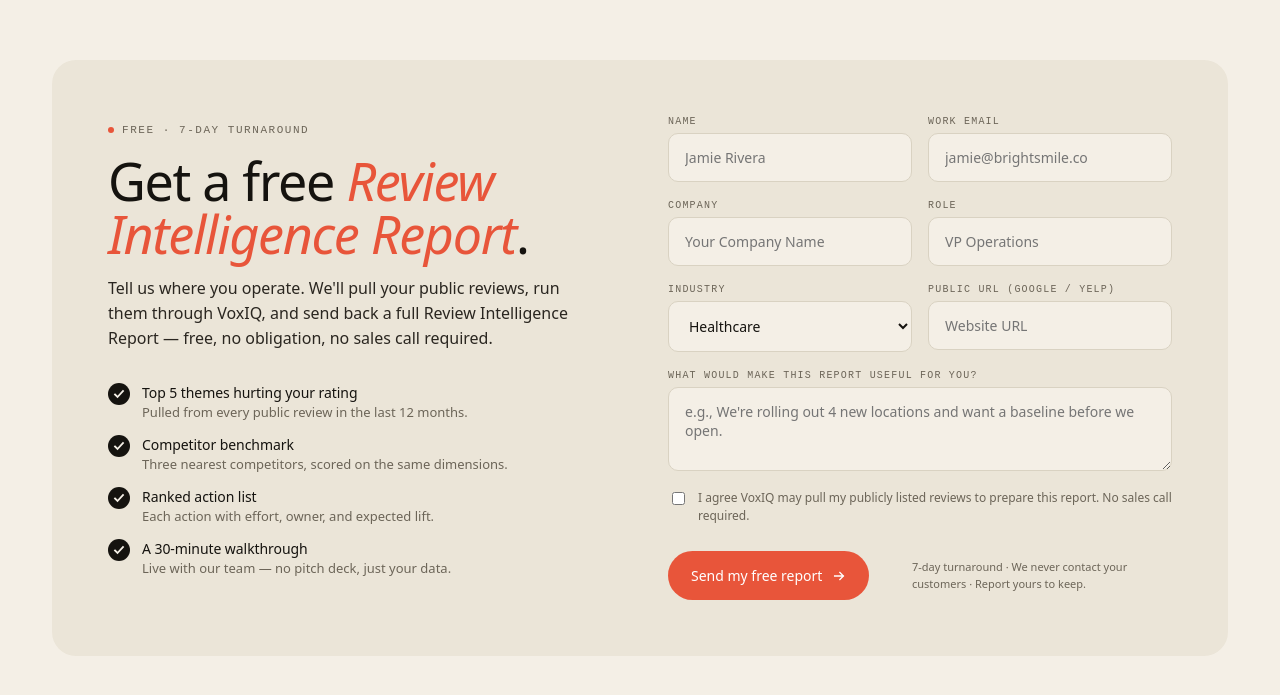
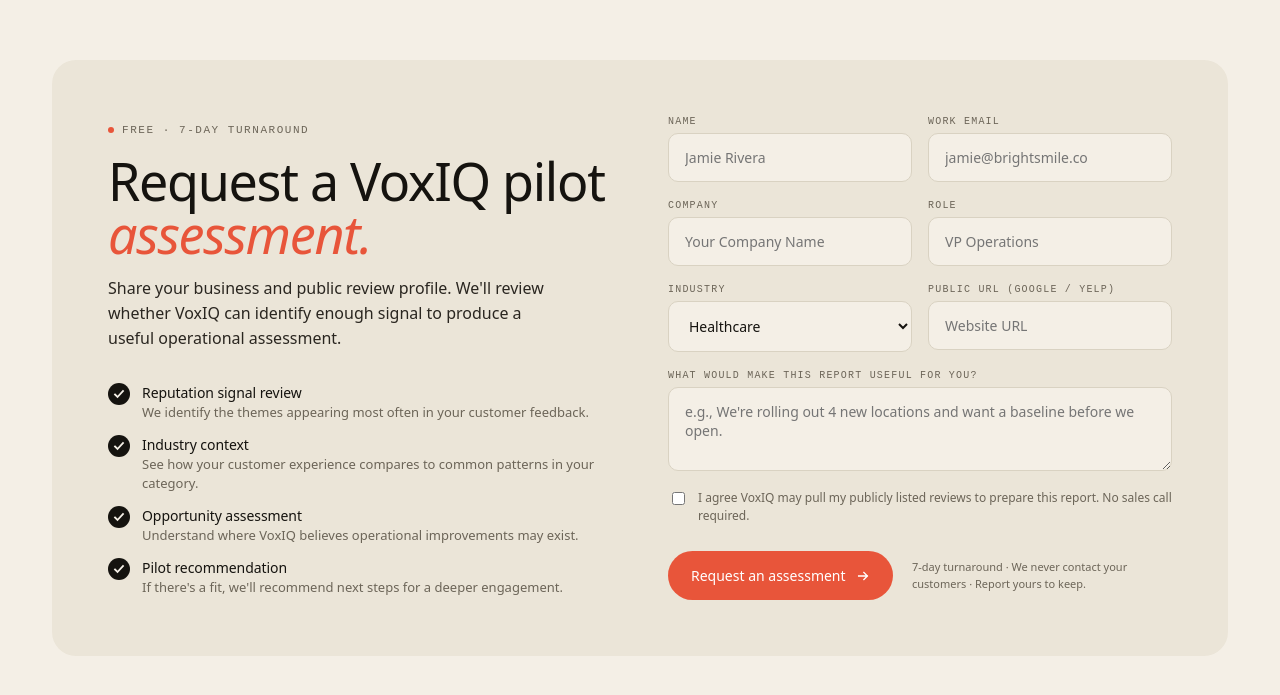
Before and after one commit to govoxiq/voxiq-web, a React (Vite) app: page / in a window 1280 px wide. Shown: the part 4703-5398 px from the top of the page. Built offline with nearby package versions, Linux system fonts and the light colour scheme.

Commit message:
Adding Email Validation

```diff
--- a/src/app.jsx
+++ b/src/app.jsx
@@ -714,7 +714,7 @@
           <div className="report-head">
             <div className="left">
               <span className="crumb">VoxIQ · Review Intelligence Report</span>
-              <div className="title">At a glance — <em style={{ fontStyle: "normal", color: "var(--muted)" }}>[Your Practice]</em></div>
+              <div className="title">At a glance — <em style={{ fontStyle: "normal", color: "var(--muted)" }}>[Your Company]</em></div>
             </div>
             <span className="report-stamp mono">SAMPLE</span>
           </div>
@@ -843,10 +843,10 @@
   };
 
   const includes = [
-    { t: "Top 5 themes hurting your rating", s: "Pulled from every public review in the last 12 months." },
-    { t: "Competitor benchmark", s: "Three nearest competitors, scored on the same dimensions." },
-    { t: "Ranked action list", s: "Each action with effort, owner, and expected lift." },
-    { t: "A 30-minute walkthrough", s: "Live with our team — no pitch deck, just your data." },
+    { t: "Reputation signal review", s: "We identify the themes appearing most often in your customer feedback." },
+    { t: "Industry context", s: "See how your customer experience compares to common patterns in your category." },
+    { t: "Opportunity assessment", s: "Understand where VoxIQ believes operational improvements may exist." },
+    { t: "Pilot recommendation", s: "If there's a fit, we'll recommend next steps for a deeper engagement." },
   ];
 
   return (
@@ -855,11 +855,9 @@
         <div className="lead-wrap">
           <div className="lead-copy">
             <span className="eyebrow">Free · 7-day turnaround</span>
-            <h2>Get a free <span className="accent">Review Intelligence Report</span>.</h2>
+            <h2>Request a VoxIQ pilot <span className="accent">assessment.</span></h2>
             <p>
-              Tell us where you operate. We'll pull your public reviews, run them
-              through VoxIQ, and send back a full Review Intelligence Report —
-              free, no obligation, no sales call required.
+              Share your business and public review profile. We'll review whether VoxIQ can identify enough signal to produce a useful operational assessment.
             </p>
             <div className="lead-includes">
               {includes.map((i) => (
@@ -878,12 +876,7 @@
             <div className="form-success">
               <div className="check"><Check size={20} /></div>
               <h3>Report queued for {form.company || "you"}.</h3>
-              <p>We've sent a confirmation to <strong>{form.email}</strong>. We'll reach out within one business day to confirm a few details — then the report follows within seven days.</p>
-              <div className="next-steps">
-                <div className="ns"><span className="dot mono">01</span> We pull every public review of your business in the last 12 months.</div>
-                <div className="ns"><span className="dot mono">02</span> Our model clusters them into the themes that run your category.</div>
-                <div className="ns"><span className="dot mono">03</span> You get a PDF and a 30-minute walkthrough.</div>
-              </div>
+              <p>We've sent a confirmation to <strong>{form.email}</strong>. Thanks. We'll review your submission and follow up if there's a fit for the early access pilot.</p>
             </div>
           ) : (
             <form className="form" onSubmit={submit} noValidate>
@@ -940,7 +933,7 @@
               {errors.consent && <span className="err-msg">{errors.consent}</span>}
               <div className="submit-row">
                 <button type="submit" className="btn btn-accent" disabled={submitting}>
-                  {submitting ? "Queuing…" : <>Send my free report <Arrow /></>}
+                  {submitting ? "Queuing…" : <>Request an assessment <Arrow /></>}
                 </button>
                 <div className="privacy">7-day turnaround · We never contact your customers · Report yours to keep.</div>
               </div>
```
